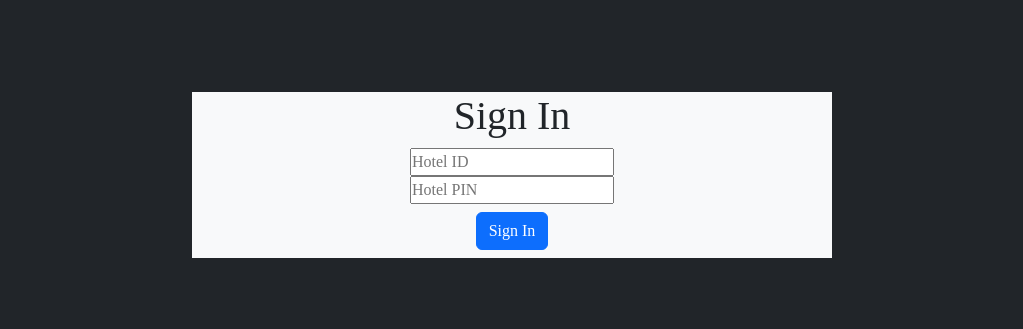
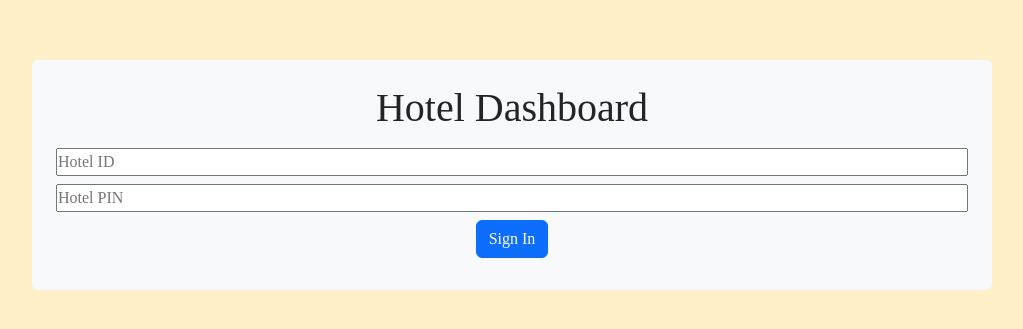
Before and after one commit to gigmathura/gigmathura1, a Next.js app: page /admin/hotel in a window 1280 px wide. Shown: the part 225-554 px from the top of the page, without its empty margins (128-1151 px from the left). Built offline with nearby package versions, Linux system fonts and the light colour scheme.

Commit message:
hotelDashboard4

```diff
--- a/pages/admin/hotel/index.js
+++ b/pages/admin/hotel/index.js
@@ -40,20 +40,22 @@ setBtnText("Checking")
 
     return (
         <div style={{height:"100vh"}}>
-        <div className='d-flex justify-content-center align-items-center bg-dark h-100'>
-            <form onSubmit={handleSignIn} className='bg-light d-flex flex-column w-50 justify-content-center align-items-center'>
-            <h1>Sign In</h1>
+        <div className='d-flex justify-content-center align-items-center h-100' style={{background:"#fff0c9"}}>
+            <form onSubmit={handleSignIn} className='bg-light p-4 d-flex flex-column w-75 justify-content-center align-items-center rounded'>
+            <h1>Hotel Dashboard</h1>
                 <input
                     type="text"
                     placeholder="Hotel ID"
                     value={hotelId}
                     onChange={(e) => setHotelId(e.target.value)}
                     required
+                    className='w-100 mb-2 mt-2'
                 />
                 <input
                     type="password"
                     placeholder="Hotel PIN"
                     value={hotelPin}
+                    className='w-100'
                     onChange={(e) => setHotelPin(e.target.value)}
                     required
                 />
```
